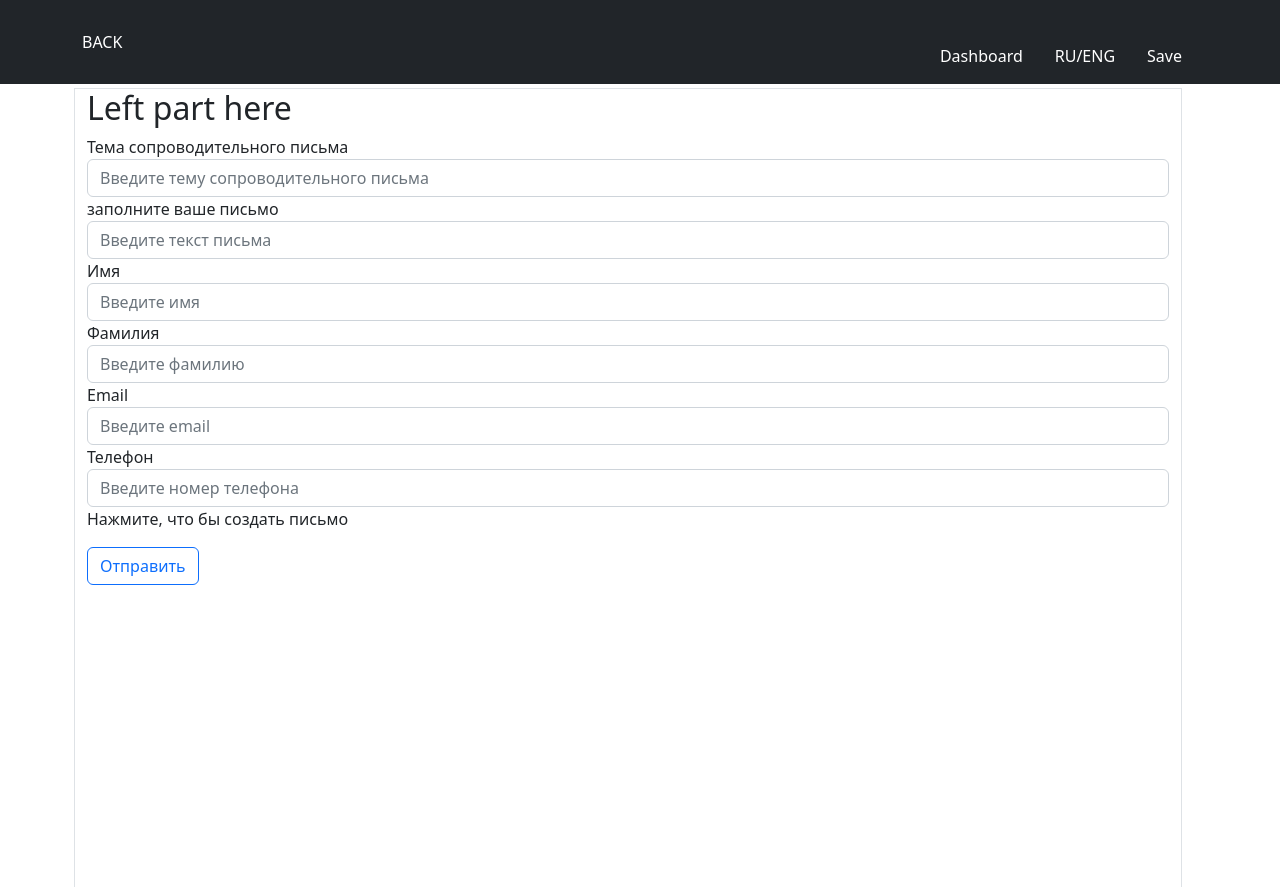
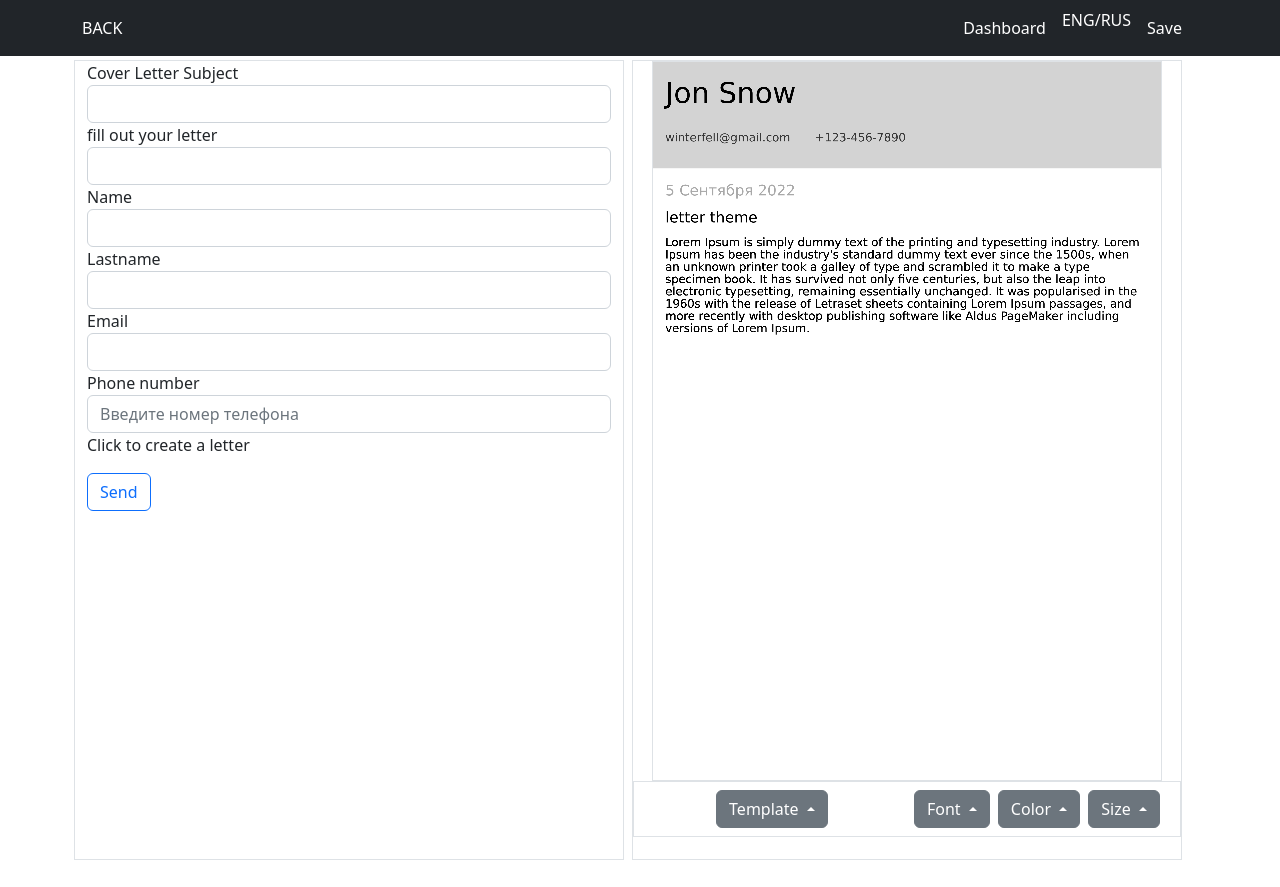
Before and after one commit to Nyaki1144/rsclone, a website built with webpack: page src/letter.html in a window 1280 px wide. Shown: the top 887 px of the page. After the commit the page ends 864 px from the top, so only its background shows below. Built offline with nearby package versions, Linux system fonts and the light colour scheme.

Commit message:
fix: fix theme

```diff
--- a/src/letter.html
+++ b/src/letter.html
@@ -4,36 +4,51 @@
     <meta charset="UTF-8" />
     <meta http-equiv="X-UA-Compatible" content="IE=edge" />
     <meta name="viewport" content="width=device-width, initial-scale=1.0" />
-    <link href="https://cdn.jsdelivr.net/npm/bootstrap@5.2.0/dist/css/bootstrap.min.css" rel="stylesheet" integrity="sha384-gH2yIJqKdNHPEq0n4Mqa/HGKIhSkIHeL5AyhkYV8i59U5AR6csBvApHHNl/vI1Bx" crossorigin="anonymous">
+    <link
+      href="https://cdn.jsdelivr.net/npm/bootstrap@5.2.0/dist/css/bootstrap.min.css"
+      rel="stylesheet"
+      integrity="sha384-gH2yIJqKdNHPEq0n4Mqa/HGKIhSkIHeL5AyhkYV8i59U5AR6csBvApHHNl/vI1Bx"
+      crossorigin="anonymous"
+    />
     <title>create</title>
   </head>
-  <body data-page="letter-create">
+  <body data-page="letter-create" class="bg-color text-color">
     <header>
       <div class="px-3 py-2 text-bg-dark">
         <div class="container">
-          <div class="d-flex flex-wrap align-items-center justify-content-center justify-content-lg-start">
-            <a href="./index.html" class="d-flex align-items-center my-2 my-lg-0 me-lg-auto text-white text-decoration-none">
+          <div
+            class="d-flex flex-wrap align-items-center justify-content-center justify-content-lg-start"
+          >
+            <a
+              href="./index.html"
+              class="d-flex align-items-center my-2 my-lg-0 me-lg-auto text-white text-decoration-none"
+            >
               BACK
             </a>
 
-            <ul class="nav col-12 col-lg-auto my-2 justify-content-center my-md-0 text-small">
+            <ul
+              class="nav col-12 col-lg-auto my-2 justify-content-center my-md-0 text-small"
+            >
               <li>
                 <a href="./index.html" class="nav-link text-white">
-                  <svg class="bi d-block mx-auto mb-1" width="24" height="24"><use xlink:href="#speedometer2"></use></svg>
                   Dashboard
                 </a>
               </li>
               <li>
-                <a href="#" class="nav-link text-white">
-                  <svg class="bi d-block mx-auto mb-1" width="24" height="24"><use xlink:href="#grid"></use></svg>
-                  RU/ENG
-                </a>
+                <div class="d-flex lenguage cursor">
+                  <div
+                    class="lenguage-item activ-item"
+                    data-lang="eng"
+                    id="eng"
+                  >
+                    ENG
+                  </div>
+                  <div class="lenguage-item">/</div>
+                  <div class="lenguage-item" data-lang="rus" id="rus">RUS</div>
+                </div>
               </li>
               <li>
-                <a href="#" class="nav-link text-white">
-                  <svg class="bi d-block mx-auto mb-1" width="24" height="24"><use xlink:href="#people-circle"></use></svg>
-                  Save
-                </a>
+                <a href="#" class="nav-link text-white"> Save </a>
               </li>
             </ul>
           </div>
@@ -42,65 +57,84 @@
     </header>
 
     <div class="container">
-      <div class="row w-100">
-
-      </div>
-      <div class="row w-100">
-        <div class="col container border vh-100 m-1">
-          <h2>Left part here</h2>
+      <div class="row w-100 d-flex">
+        <div class="col container border w-50 vh-100 m-1">
           <div class="blockLeft">
-
             <form action="" role="form">
-
               <div class="form-group">
-                    <label for="text">Тема сопроводительного письма </label>
-                    <input type="text" name="" id="title-Letter" class="form-control" placeholder="Введите тему сопроводительного письма">
+                <label data-i18n="letter-topick" for="text"
+                  >Cover Letter Subject</label
+                >
+                <input
+                  type="text"
+                  name=""
+                  id="title-Letter"
+                  class="form-control"
+                />
               </div>
 
               <div class="form-group">
-                    <label for="text"> заполните ваше письмо</label>
-                    <input type="text" name="" id="text-letter" class="form-control" placeholder="Введите текст письма">
+                <label data-i18n="fill-letter" for="text">
+                  fill out your letter</label
+                >
+                <input
+                  type="text"
+                  name=""
+                  id="text-letter"
+                  class="form-control"
+                />
               </div>
 
               <div class="form-group">
-                    <label for="Name">Имя</label>
-                    <input type="name" name="" id="name" class="form-control" placeholder="Введите имя">
+                <label data-i18n="name" for="Name">Name</label>
+                <input type="name" name="" id="name" class="form-control" />
               </div>
 
               <div class="form-group">
-                    <label for="Name">Фамилия</label>
-                    <input type="name" name="" id="lastname" class="form-control" placeholder="Введите фамилию">
+                <label data-i18n="lastname" for="Name">Lastname</label>
+                <input type="name" name="" id="lastname" class="form-control" />
               </div>
 
               <div class="form-group">
-                    <label for="email">Email</label>
-                    <input type="email" name="" id="email" class="form-control" placeholder="Введите email">
+                <label data-i18n="email" for="email">Email</label>
+                <input type="email" name="" id="email" class="form-control" />
+
+                <div class="form-group">
+                  <label data-i18n="tel" for="text">Phone number</label>
+                  <input
+                    type="text"
+                    name=""
+                    id="numberPhone"
+                    class="form-control"
+                    placeholder="Введите номер телефона"
+                  />
                 </div>
 
-                <div class="form-group">
-                    <label for="text">Телефон</label>
-                    <input type="text" name="" id="numberPhone" class="form-control" placeholder="Введите номер телефона">
+                <p data-i18n="push">Click to create a letter</p>
+                <button
+                  data-i18n="send"
+                  type="button"
+                  class="btn btn-outline-primary"
+                >
+                  Send
+                </button>
               </div>
-
-
-
-                  <p>Нажмите, что бы создать письмо </p>
-                  <button type="button" class="btn btn-outline-primary">Отправить</button>
-                </div>
-
             </form>
           </div>
-
         </div>
-        <div class="col container border vh-100 m-1">
+        <div class="col container border w-50 vh-100 m-1">
           <div class="row justify-content-center">
-            <div class="col col-md-8 canvas-container">
-            </div>
+            <div class="col col-md-8 canvas-container"></div>
           </div>
           <div class="row border p-2">
             <div class="col d-grid gap-2 d-md-flex justify-content-md-center">
               <div class="btn-group dropup">
-                <button type="button" class="btn btn-secondary dropdown-toggle select-size" data-bs-toggle="dropdown" aria-expanded="false">
+                <button
+                  type="button"
+                  class="btn btn-secondary dropdown-toggle select-size"
+                  data-bs-toggle="dropdown"
+                  aria-expanded="false"
+                >
                   Template
                 </button>
                 <ul class="dropdown-menu">
@@ -113,37 +147,97 @@
             </div>
             <div class="col d-grid gap-2 d-md-flex justify-content-md-center">
               <div class="btn-group dropup">
-                <button type="button" class="btn btn-secondary dropdown-toggle select-font" data-bs-toggle="dropdown" aria-expanded="false">
+                <button
+                  type="button"
+                  class="btn btn-secondary dropdown-toggle select-font"
+                  data-bs-toggle="dropdown"
+                  aria-expanded="false"
+                >
                   Font
                 </button>
                 <ul class="dropdown-menu">
-                  <li class="dropdown-item" style="font-family: Arial;" data-cv-font="Arial">Arial</li>
-                  <li class="dropdown-item" style="font-family: Times New Roman;" data-cv-font="Times New Roman">Times New Roman</li>
-                  <li class="dropdown-item" style="font-family: Garamond;" data-cv-font="Garamond">Garamond</li>
-                  <li class="dropdown-item" style="font-family: Verdana;" data-cv-font="Verdana">Verdana</li>
+                  <li
+                    class="dropdown-item"
+                    style="font-family: Arial"
+                    data-cv-font="Arial"
+                  >
+                    Arial
+                  </li>
+                  <li
+                    class="dropdown-item"
+                    style="font-family: Times New Roman"
+                    data-cv-font="Times New Roman"
+                  >
+                    Times New Roman
+                  </li>
+                  <li
+                    class="dropdown-item"
+                    style="font-family: Garamond"
+                    data-cv-font="Garamond"
+                  >
+                    Garamond
+                  </li>
+                  <li
+                    class="dropdown-item"
+                    style="font-family: Verdana"
+                    data-cv-font="Verdana"
+                  >
+                    Verdana
+                  </li>
                 </ul>
               </div>
               <div class="btn-group dropup">
-                <button type="button" class="btn btn-secondary dropdown-toggle select-color" data-bs-toggle="dropdown" aria-expanded="false">
+                <button
+                  type="button"
+                  class="btn btn-secondary dropdown-toggle select-color"
+                  data-bs-toggle="dropdown"
+                  aria-expanded="false"
+                >
                   Color
                 </button>
                 <div class="dropdown-menu">
                   <div class="container d-flex justify-content-around">
-                    <div class="color-option color-1" data-cv-color="#2f71a1"></div>
-                    <div class="color-option color-2" data-cv-color="#6fab8a"></div>
-                    <div class="color-option color-3" data-cv-color="#303745"></div>
-                    <div class="color-option color-4" data-cv-color="#828282"></div>
-                    <div class="color-option color-5" data-cv-color="#b59c94"></div>
-                    <input class="colorpicker" type="color" name="colorpicker" id="colorpicker">
+                    <div
+                      class="color-option color-1"
+                      data-cv-color="#2f71a1"
+                    ></div>
+                    <div
+                      class="color-option color-2"
+                      data-cv-color="#6fab8a"
+                    ></div>
+                    <div
+                      class="color-option color-3"
+                      data-cv-color="#303745"
+                    ></div>
+                    <div
+                      class="color-option color-4"
+                      data-cv-color="#828282"
+                    ></div>
+                    <div
+                      class="color-option color-5"
+                      data-cv-color="#b59c94"
+                    ></div>
+                    <input
+                      class="colorpicker"
+                      type="color"
+                      name="colorpicker"
+                      id="colorpicker"
+                    />
                   </div>
                   <div class="container">
-                  <span class="selected-color" data-selected-color>#2f71a1</span>
+                    <span class="selected-color" data-selected-color
+                      >#2f71a1</span
+                    >
                   </div>
                 </div>
-
               </div>
               <div class="btn-group dropup">
-                <button type="button" class="btn btn-secondary dropdown-toggle select-size" data-bs-toggle="dropdown" aria-expanded="false">
+                <button
+                  type="button"
+                  class="btn btn-secondary dropdown-toggle select-size"
+                  data-bs-toggle="dropdown"
+                  aria-expanded="false"
+                >
                   Size
                 </button>
                 <ul class="dropdown-menu">
@@ -153,11 +247,14 @@
                 </ul>
               </div>
             </div>
-
           </div>
         </div>
       </div>
     </div>
-    <script src="https://cdn.jsdelivr.net/npm/bootstrap@5.2.0/dist/js/bootstrap.bundle.min.js" integrity="sha384-A3rJD856KowSb7dwlZdYEkO39Gagi7vIsF0jrRAoQmDKKtQBHUuLZ9AsSv4jD4Xa" crossorigin="anonymous"></script>
+    <script
+      src="https://cdn.jsdelivr.net/npm/bootstrap@5.2.0/dist/js/bootstrap.bundle.min.js"
+      integrity="sha384-A3rJD856KowSb7dwlZdYEkO39Gagi7vIsF0jrRAoQmDKKtQBHUuLZ9AsSv4jD4Xa"
+      crossorigin="anonymous"
+    ></script>
   </body>
 </html>
--- a/src/modules/language/translate.ts
+++ b/src/modules/language/translate.ts
@@ -5,9 +5,13 @@ export function translate() {
 
   const i18Obj = {
     en: {
+      "fill-letter": "fill out your letter",
+
+      "letter-topick": "Cover Letter Subject",
       "personal-area": "Personal Area",
       resumes: "Resumes",
       letter: "Letter",
+      "letter-title": "Letter",
       "create-resume": "Create a resume",
       "create-letter": "Create a letter",
       "upload-your-resume": "Upload your resume",
@@ -29,12 +33,16 @@ export function translate() {
       template: "template",
       font: "Font",
       color: "Color",
-      size: "Размер",
+      size: "Size",
+      push: "Click to create a letter",
     },
     ru: {
+      "fill-letter": "заполнить письмо",
+      "letter-topick": "Тема сопроводительного письма",
       "personal-area": "Личный кабинет",
       resumes: "Резюме",
       letter: "Сопроводительное письмо",
+      "letter-title": "Сп. письмо",
       "create-resume": "Создать резюме",
       "create-letter": "Создать сопроводительное письмо",
       "upload-your-resume": "Загрузите свою фотографию",
@@ -56,7 +64,8 @@ export function translate() {
       template: "Шаблон",
       font: "Шрифт",
       color: "цвет",
-      size: "Size",
+      size: "Размер",
+      push: "Нажмите, чтобы создать письмо",
     },
   };
 
```
Also changed, not shown: src/index.html (+4 -6 lines). Lines whose indentation alone changed are shown as unchanged.
